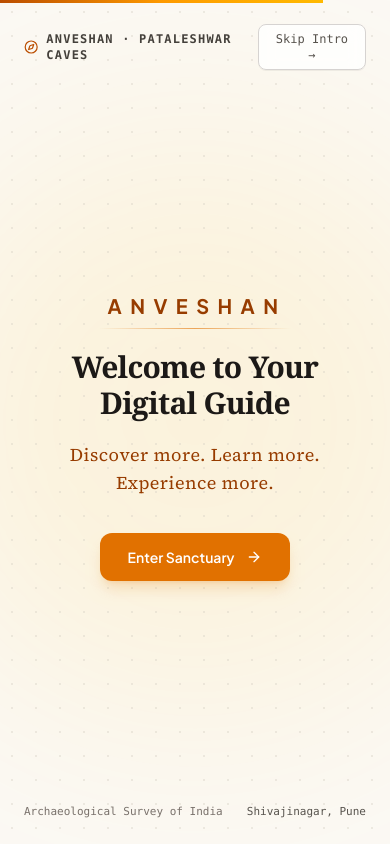
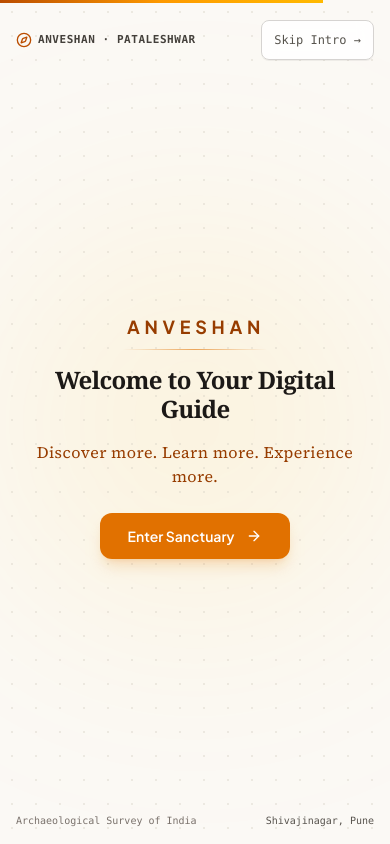
Before and after one commit to pritiudata0810-commits/Digital-Heritage-Guide, a React (Vite) app: page / in a window 390 px wide. Shown: the top 844 px of the page. Built offline with nearby package versions, Linux system fonts and the light colour scheme.

Commit message:
Update WelcomeScreen.tsx

```diff
--- a/src/components/WelcomeScreen.tsx
+++ b/src/components/WelcomeScreen.tsx
@@ -78,7 +78,7 @@ export function WelcomeScreen({ onComplete }: WelcomeScreenProps) {
         initial={{ opacity: 1 }}
         exit={{ opacity: 0, scale: 0.98 }}
         transition={{ duration: 0.7, ease: [0.22, 1, 0.36, 1] }}
-        className="fixed inset-0 z-50 bg-[#FBF9F5] text-stone-900 flex flex-col justify-between p-6 sm:p-12 font-sans select-none overflow-hidden"
+        className="fixed inset-0 z-50 h-dvh bg-[#FBF9F5] text-stone-900 flex flex-col justify-between p-4 sm:p-10 lg:p-12 font-sans select-none overflow-hidden"
       >
         {/* Ambient progress indicator along top synced to slower duration */}
         <motion.div
@@ -90,30 +90,32 @@ export function WelcomeScreen({ onComplete }: WelcomeScreenProps) {
 
         {/* Soft ambient warm paper glow and subtle architectural dot texture */}
         <div className="absolute inset-0 pointer-events-none">
-          <div className="absolute top-1/2 left-1/2 -translate-x-1/2 -translate-y-1/2 w-[600px] h-[600px] bg-amber-400/10 rounded-full blur-[120px]" />
+          <div className="absolute top-1/2 left-1/2 -translate-x-1/2 -translate-y-1/2 w-[min(600px,100vw)] h-[min(600px,100vw)] bg-amber-400/10 rounded-full blur-[120px]" />
           <div className="absolute inset-0 bg-[radial-gradient(#d6d0c4_1px,transparent_1px)] [background-size:24px_24px] opacity-40" />
         </div>
 
         {/* Top bar with subtle branding & Skip button */}
-        <div className="relative z-10 flex items-center justify-between">
-          <div className="flex items-center gap-2 text-stone-700 font-mono text-xs">
-            <Compass className="w-4 h-4 text-amber-700" />
-            <span className="tracking-widest uppercase font-semibold">Anveshan · Pataleshwar Caves</span>
+        <div className="relative z-10 flex items-center justify-between gap-2 pt-1">
+          <div className="flex items-center gap-1.5 sm:gap-2 text-stone-700 font-mono text-[11px] sm:text-xs min-w-0">
+            <Compass className="w-4 h-4 text-amber-700 shrink-0" />
+            <span className="tracking-wider sm:tracking-widest uppercase font-semibold truncate">
+              Anveshan · Pataleshwar
+            </span>
           </div>
 
           <button
             onClick={handleFinish}
-            className="text-xs font-mono text-stone-600 hover:text-stone-950 px-3.5 py-1.5 rounded-lg border border-stone-300 hover:border-stone-400 bg-white/80 backdrop-blur transition-all cursor-pointer shadow-2xs"
+            className="min-h-[40px] px-3 sm:px-3.5 py-1.5 text-xs font-mono text-stone-600 hover:text-stone-950 rounded-lg border border-stone-300 hover:border-stone-400 bg-white/85 backdrop-blur transition-all cursor-pointer shadow-2xs whitespace-nowrap shrink-0"
           >
             Skip Intro →
           </button>
         </div>
 
         {/* Center: Animated Brand Title + Typing Animation Block */}
-        <div className="relative z-10 max-w-3xl mx-auto w-full text-center space-y-5 my-auto">
+        <div className="relative z-10 max-w-3xl mx-auto w-full text-center space-y-4 sm:space-y-5 my-auto px-2">
           {/* Staggered letter-by-letter reveal for Anveshan */}
           <div className="space-y-2">
-            <div className="flex items-center justify-center gap-1 sm:gap-2 overflow-hidden">
+            <div className="flex items-center justify-center gap-0.5 sm:gap-2 overflow-hidden">
               {projectLetters.map((letter, idx) => (
                 <motion.span
                   key={idx}
@@ -124,7 +126,7 @@ export function WelcomeScreen({ onComplete }: WelcomeScreenProps) {
                     delay: idx * 0.06,
                     ease: [0.16, 1, 0.3, 1],
                   }}
-                  className="text-xl sm:text-2xl lg:text-3xl font-bold tracking-[0.22em] text-amber-800"
+                  className="text-lg sm:text-2xl lg:text-3xl font-bold tracking-[0.15em] sm:tracking-[0.22em] text-amber-800"
                   style={{ fontFamily: 'var(--font-display)' }}
                 >
                   {letter}
@@ -136,37 +138,37 @@ export function WelcomeScreen({ onComplete }: WelcomeScreenProps) {
               initial={{ scaleX: 0, opacity: 0 }}
               animate={{ scaleX: 1, opacity: 1 }}
               transition={{ duration: 0.7, delay: 0.45, ease: [0.16, 1, 0.3, 1] }}
-              className="h-[1px] w-48 mx-auto bg-gradient-to-r from-transparent via-amber-600/60 to-transparent"
+              className="h-[1px] w-36 sm:w-48 mx-auto bg-gradient-to-r from-transparent via-amber-600/60 to-transparent"
             />
           </div>
 
           {/* Heading Line: "Welcome to Your Digital Guide" */}
-          <h1 className="text-3xl sm:text-5xl lg:text-6xl font-serif font-bold text-stone-900 tracking-tight leading-[1.2] min-h-[1.3em]">
+          <h1 className="text-2xl sm:text-5xl lg:text-6xl font-serif font-bold text-stone-900 tracking-tight leading-[1.2] min-h-[2.4em] sm:min-h-[1.3em]">
             <span>{displayedLine1}</span>
             {isTypingLine1 && (
-              <span className="inline-block w-[3px] h-[1em] ml-1 bg-amber-600 align-middle animate-pulse" />
+              <span className="inline-block w-[2.5px] sm:w-[3px] h-[0.95em] ml-1 bg-amber-600 align-middle animate-pulse" />
             )}
           </h1>
 
           {/* Tagline Line: "Discover more. Learn more. Experience more." */}
-          <div className="min-h-[2em]">
-            <p className="text-lg sm:text-2xl font-reading text-amber-800 font-medium tracking-wide">
+          <div className="min-h-[3em] sm:min-h-[2em]">
+            <p className="text-base sm:text-2xl font-reading text-amber-800 font-medium tracking-wide">
               <span>{displayedLine2}</span>
               {isTypingLine2 && (
-                <span className="inline-block w-[2.5px] h-[0.9em] ml-1 bg-amber-700 align-middle animate-pulse" />
+                <span className="inline-block w-[2px] sm:w-[2.5px] h-[0.9em] ml-1 bg-amber-700 align-middle animate-pulse" />
               )}
             </p>
           </div>
 
           {/* Call to action appears once completed */}
-          <div className="pt-4 min-h-[60px] flex items-center justify-center">
+          <div className="pt-2 sm:pt-4 min-h-[56px] flex items-center justify-center">
             {isCompleted && (
               <motion.button
                 initial={{ opacity: 0, y: 12, scale: 0.95 }}
                 animate={{ opacity: 1, y: 0, scale: 1 }}
                 transition={{ duration: 0.4 }}
                 onClick={handleFinish}
-                className="inline-flex items-center gap-3 px-7 py-3.5 rounded-xl bg-amber-600 hover:bg-amber-700 text-white font-semibold text-sm transition-all shadow-lg shadow-amber-600/20 cursor-pointer group"
+                className="inline-flex items-center justify-center gap-3 min-h-[46px] px-7 py-3 rounded-xl bg-amber-600 hover:bg-amber-700 text-white font-semibold text-sm transition-all shadow-lg shadow-amber-600/20 cursor-pointer group"
               >
                 <span>Enter Sanctuary</span>
                 <ArrowRight className="w-4 h-4 transition-transform group-hover:translate-x-1" />
@@ -176,9 +178,9 @@ export function WelcomeScreen({ onComplete }: WelcomeScreenProps) {
         </div>
 
         {/* Bottom indicator */}
-        <div className="relative z-10 flex items-center justify-between text-[11px] font-mono text-stone-500">
-          <span>Archaeological Survey of India</span>
-          <span className="text-stone-600">Shivajinagar, Pune</span>
+        <div className="relative z-10 flex items-center justify-between gap-2 text-[10px] sm:text-[11px] font-mono text-stone-500">
+          <span className="truncate">Archaeological Survey of India</span>
+          <span className="text-stone-600 shrink-0">Shivajinagar, Pune</span>
         </div>
       </motion.div>
     </AnimatePresence>
```
